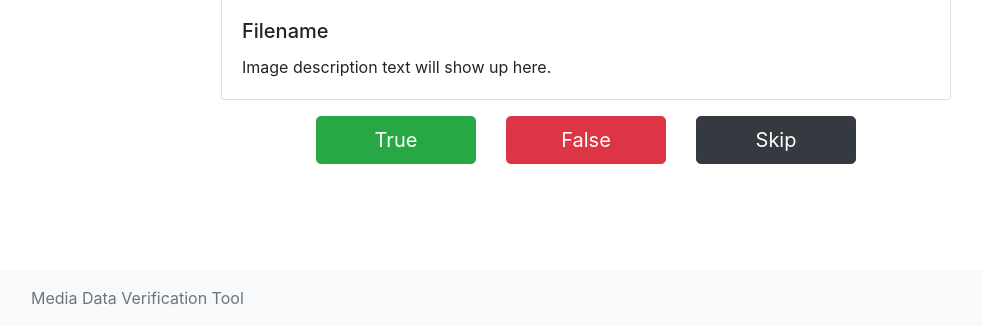
After one commit to wikimedia/labs-tools-mdvt, a Flask app: page /contribute in a window 1280 px wide. The commit adds this page. Shown: the part 474-800 px from the top of the page, without its empty margins (54-1036 px from the left). Run offline with Flask 2, Linux system fonts and the light colour scheme; some libraries are stand-ins or nearby versions.

Commit message:
Added contribution page

```diff
--- a/mdvt/__init__.py
+++ b/mdvt/__init__.py
@@ -1,10 +1,12 @@
 from flask import Flask
 
 from mdvt.config.config import config
-from mdvt.main.route import main
+from mdvt.contribute.route import contribute_bt
+from mdvt.main.route import main_bt
 
 app = Flask(__name__)
 
 app.config['SECRET_KEY'] = config['SECRET_KEY']
 
-app.register_blueprint(main)
+app.register_blueprint(main_bt)
+app.register_blueprint(contribute_bt)
--- /dev/null
+++ b/mdvt/contribute/route.py
@@ -0,0 +1,11 @@
+from flask import Blueprint, render_template, session
+
+contribute_bt = Blueprint('contribute', __name__)
+
+
+@contribute_bt.route('/contribute', defaults={'type': 'depict'})
+@contribute_bt.route('/contribute/<string:type>')
+def contribute(type):
+    return render_template('contribute/contribute.html',
+                           title='Contribute',
+                           username=session.get('username', None))
--- /dev/null
+++ b/mdvt/static/style.css
@@ -0,0 +1,7 @@
+.contribute-img .card-header {
+    height: 400px;
+    background-image: url('https://picsum.photos/1200/600');
+    background-repeat: no-repeat;
+    background-position: center;
+    background-size: contain;
+}
--- /dev/null
+++ b/mdvt/templates/contribute/contribute.html
@@ -0,0 +1,30 @@
+{% extends "main/layout.html" %}
+{% block content %}
+
+<div class="container">
+    <div class="row">
+        <div class="col-md-8 offset-md-2 mt-3">
+            <div class="card contribute-img">
+                <div class="card-header"></div>
+                <div class="card-body">
+                    <h5 class="card-title">Filename</h5>
+                    <p class="card-text">Image description text will show up here.</p>
+                </div>
+            </div>
+        </div>
+    </div>
+
+    <div class="row mt-3">
+        <div class="col-md-2 offset-md-3">
+            <button type="button" class="btn btn-success btn-lg btn-block">True</button>
+        </div>
+        <div class="col-md-2">
+            <button type="button" class="btn btn-danger btn-lg btn-block">False</button>
+        </div>
+        <div class="col-md-2">
+            <button type="button" class="btn btn-dark btn-lg btn-block">Skip</button>
+        </div>
+    </div>
+</div>
+
+{% endblock content %}
--- a/mdvt/templates/main/home.html
+++ b/mdvt/templates/main/home.html
@@ -17,7 +17,7 @@
                 <div class="card-body">
                     <h5 class="card-title">Depict Statements</h5>
                     <p class="card-text">Lorem ipsum dolor sit amet, consectetur adipiscing elit. Vestibulum felis mauris, fermentum quis magna sollicitudin.</p>
-                    <a href="#" class="btn btn-outline-primary btn-block stretched-link">Start</a>
+                    <a href="{{ url_for('contribute.contribute') }}" class="btn btn-outline-primary btn-block stretched-link">Start</a>
                 </div>
             </div>
         </div>
--- a/mdvt/templates/main/layout.html
+++ b/mdvt/templates/main/layout.html
@@ -6,6 +6,7 @@
     <meta name="viewport" content="width=device-width, initial-scale=1, shrink-to-fit=no">
 
     <link rel="stylesheet" href="https://tools-static.wmflabs.org/cdnjs/ajax/libs/twitter-bootstrap/4.3.1/css/bootstrap.min.css" integrity="sha384-ggOyR0iXCbMQv3Xipma34MD+dH/1fQ784/j6cY/iJTQUOhcWr7x9JvoRxT2MZw1T" crossorigin="anonymous">
+    <link rel="stylesheet" href="{{ url_for('static', filename='style.css') }}">
 
     {% if title %}
     <title>{{ title }} - Media Data Verification Tool</title>
@@ -17,7 +18,7 @@
 <body class="d-flex flex-column h-100">
     <nav class="navbar navbar-expand-lg navbar-light bg-light">
         <div class="container">
-            <a class="navbar-brand" href="#">Media Data Verification Tool</a>
+            <a class="navbar-brand" href="{{ url_for('main.home') }}">Media Data Verification Tool</a>
             <button class="navbar-toggler" type="button" data-toggle="collapse" data-target="#navbarSupportedContent" aria-controls="navbarSupportedContent" aria-expanded="false" aria-label="Toggle navigation">
                 <span class="navbar-toggler-icon"></span>
             </button>
```
Also changed, not shown: mdvt/main/route.py (+6 -6 lines), mdvt/contribute/__init__.py (added).
